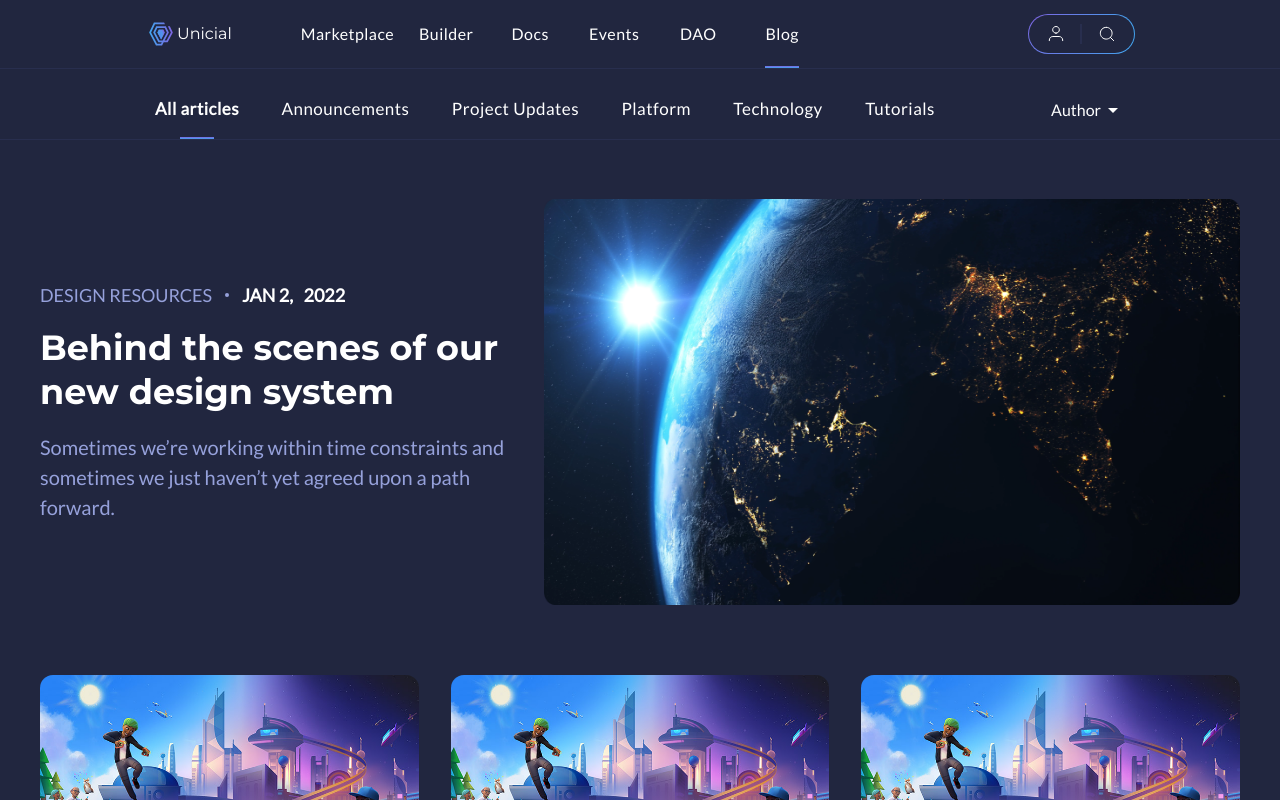
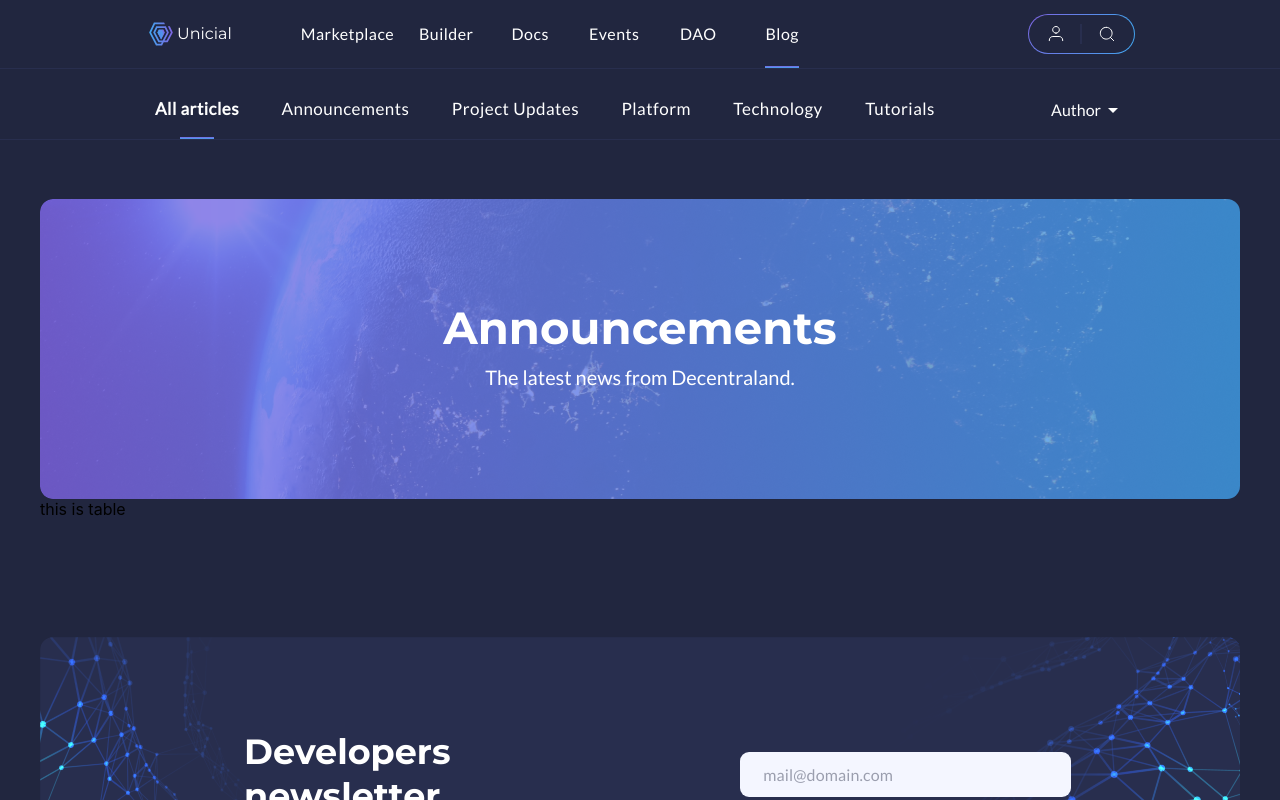
Before and after one commit to unicial/Unicial_Blog, a Next.js app: page / in a window 1280 px wide. Shown: the top 800 px of the page. Built offline with nearby package versions, Linux system fonts and the light colour scheme; some icons are missing.

Commit message:
add Announcements/index.tsx component(not table)

```diff
--- a/pages/AllArticles/index.tsx
+++ b/pages/AllArticles/index.tsx
@@ -31,7 +31,7 @@
         <div className="c-allArticles-loadMoreBtnRoot">
           <div className="c-allArticles-loadMoreBtnContainer">
             <CommonBtn letter="LOAD MORE">
-              <ArrowRightAltIcon />
+              <ArrowRightAltIcon className="c-base-rightArrow" />
             </CommonBtn>
           </div>
         </div>
--- /dev/null
+++ b/pages/Announcements/index.tsx
@@ -0,0 +1,17 @@
+export default function Announcements() {
+  return (
+    <>
+      <div className="c-announcements-root">
+        <div className="c-announcements-headerContainer">
+          <div className="c-announcements-headerBigtitle">Announcements</div>
+          <div className="c-announcements-headerSmalltitle">
+            The latest news from Decentraland.
+          </div>
+        </div>
+        <div className="c-announcements-TableContainer">
+          <div>this is table</div>
+        </div>
+      </div>
+    </>
+  );
+}
--- a/pages/_app.tsx
+++ b/pages/_app.tsx
@@ -13,6 +13,7 @@
 import "../styles/socialLinkCard.css";
 import "../styles/footer.css";
 import "../styles/languageMenuBar.css";
+import "../styles/announcements.css";
 import type { AppProps } from "next/app";
 import React from "react";
 import { Provider } from "react-redux";
--- a/pages/index.tsx
+++ b/pages/index.tsx
@@ -5,6 +5,7 @@
 import Header from "../components/Header/Header";
 import TopTab from "../components/TopTab/TopTab";
 import AllAricles from "../pages/AllArticles";
+import Announcements from "../pages/Announcements";
 import NewsLetter from "../components/NewsLetter/NewsLetter";
 import SocialLinkBlock from "../components/SocialLinkBlock/SocialLinkBlock";
 import Footer from "../components/Footer/Footer";
@@ -25,7 +26,8 @@
       </Head>
       <Header />
       <TopTab />
-      <AllAricles />
+      {/* <AllAricles /> */}
+      <Announcements />
       <NewsLetter />
       <SocialLinkBlock />
       <Footer />
--- /dev/null
+++ b/styles/announcements.css
@@ -0,0 +1,57 @@
+.c-announcements-root {
+  width: 100%;
+  background-color: #21263f;
+  padding: 59px 30px;
+}
+.c-announcements-headerContainer {
+  width: 100%;
+  max-width: 1200px;
+  margin: 0px auto;
+  height: 300px;
+  border-radius: 13px;
+  background-image: url("/images/announcement_bg.png");
+  padding: 30px 10px;
+  display: flex;
+  flex-direction: column;
+  justify-content: center;
+  align-items: center;
+}
+.c-announcements-TableContainer {
+  width: 100%;
+  max-width: 1200px;
+  margin: 0px auto;
+}
+.c-announcements-headerBigtitle {
+  font-family: Montserrat;
+  font-weight: 600;
+  font-size: 45px;
+  line-height: 44px;
+  color: white;
+  margin-bottom: 12px;
+}
+.c-announcements-headerSmalltitle {
+  font-family: Lato;
+  font-weight: 400;
+  font-size: 20px;
+  line-height: 30px;
+  color: white;
+}
+@media (max-width: 650px) {
+  .c-announcements-headerBigtitle {
+    font-size: 40px;
+  }
+  .c-announcements-headerSmalltitle {
+    font-size: 18px;
+  }
+  .c-announcements-headerContainer {
+    height: 285px;
+  }
+}
+@media (max-width: 510px) {
+  .c-announcements-headerBigtitle {
+    font-size: 33px;
+  }
+  .c-announcements-headerSmalltitle {
+    font-size: 17px;
+  }
+}
--- a/styles/commonBtn.css
+++ b/styles/commonBtn.css
@@ -23,6 +23,12 @@
   -webkit-background-clip: text;
   -webkit-text-fill-color: transparent;
 }
+.c-commonBtn-root:hover .c-base-rightArrow {
+  /* color: red; */
+  background: -webkit-linear-gradient(to right, #ff7c4c, #ffb03a);
+  background-clip: text;
+  -webkit-text-fill-color: transparent;
+}
 .c-commonBtn-contentContainer {
   color: white;
   font-family: Lato;
--- a/styles/footer.css
+++ b/styles/footer.css
@@ -15,9 +15,6 @@
 @media (max-width: 1130px) {
   .c-footer-container {
     display: block;
-  }
-  .c-footer-rightPart-container {
-    /* width: 1000px; */
   }
   .c-footer-rightPart-root {
     display: flex;
```
Also changed, not shown: public/images/Newsletter.png (added), public/images/announcement_bg.png (added).
